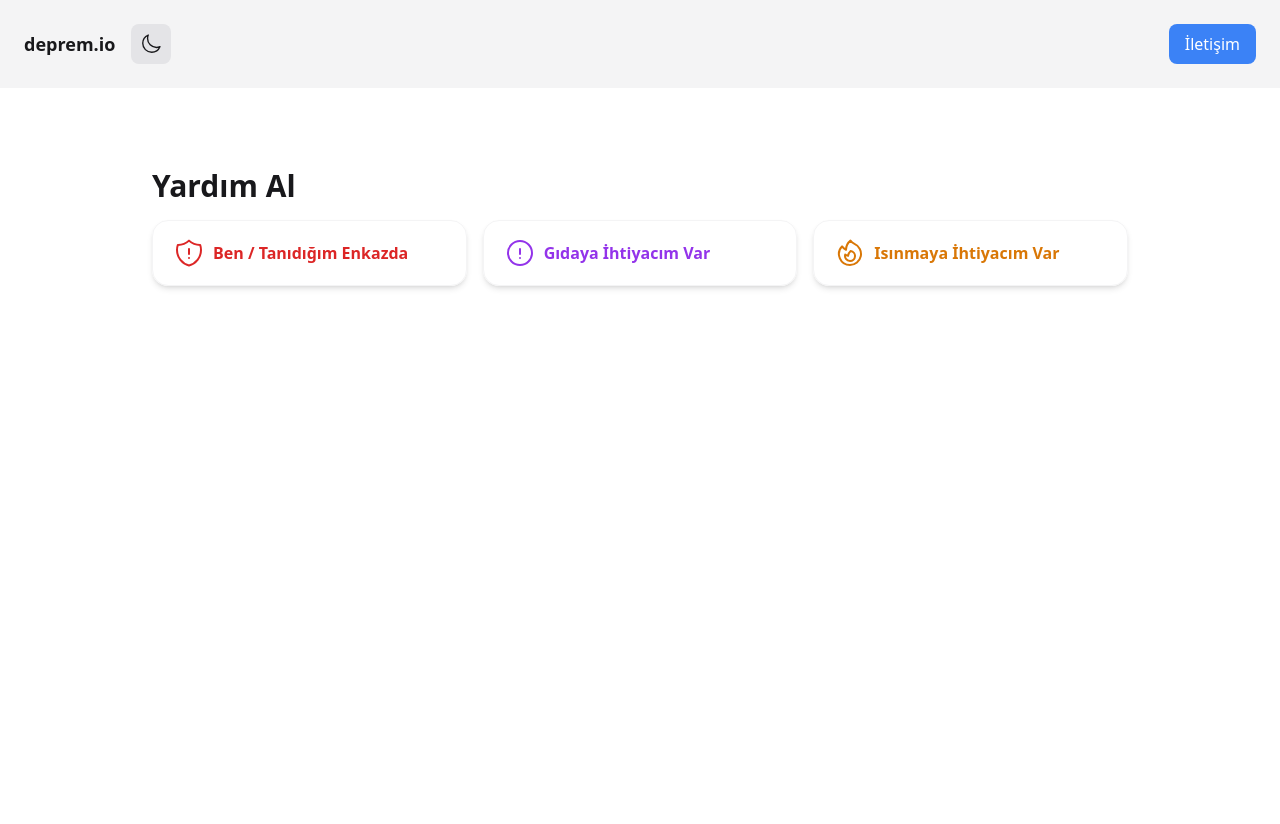
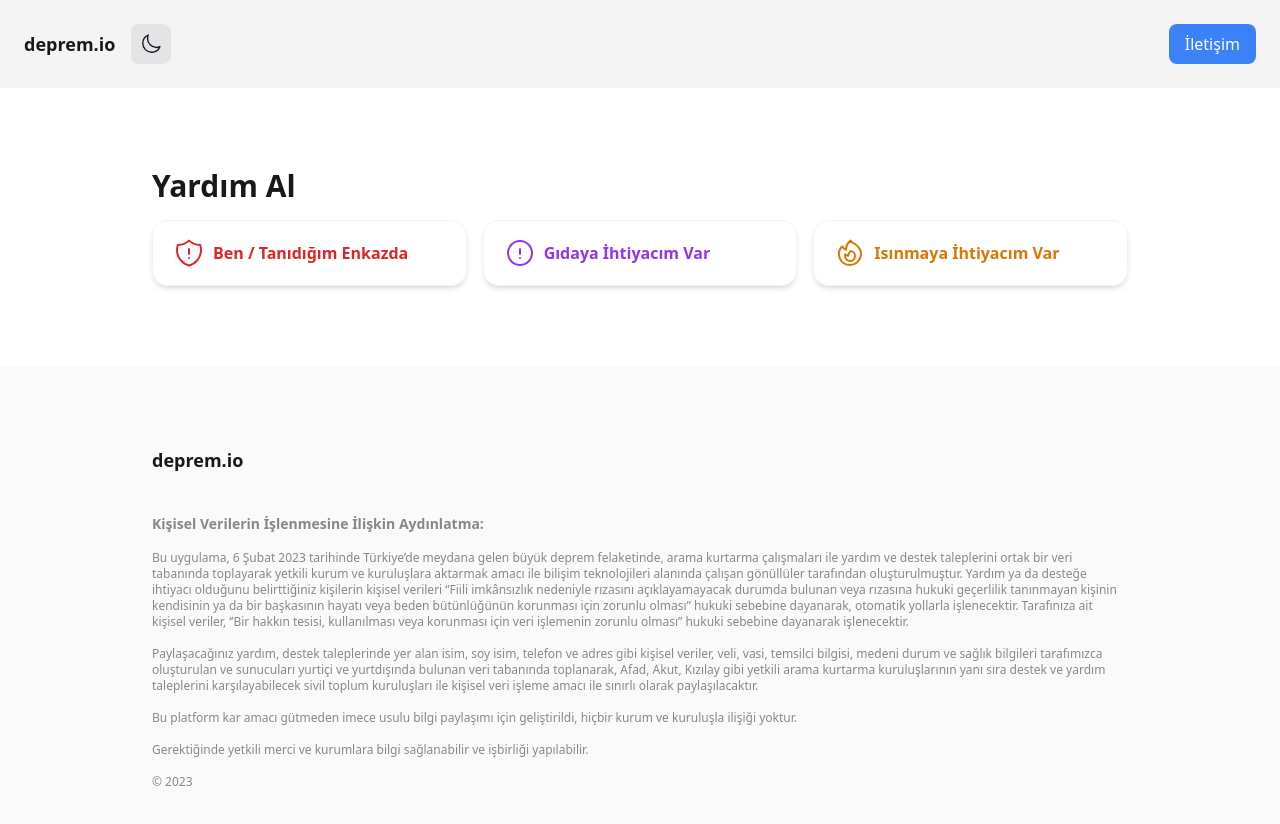
Before and after one commit to acikyazilimagi/deprem-io, a Next.js app: page / in a window 1280 px wide. Shown: the top 824 px of the page. Before the commit the page ends 800 px from the top, so only its background shows below. Built offline with nearby package versions, Linux system fonts and the light colour scheme.

Commit message:
add footer

```diff
--- /dev/null
+++ b/components/container.tsx
@@ -0,0 +1,9 @@
+import { ReactNode } from "react";
+
+type ContainerProps = {
+  children: ReactNode;
+};
+
+export default function Container({ children }: ContainerProps) {
+  return <div className="mx-auto max-w-screen-lg px-6">{children}</div>;
+}
--- /dev/null
+++ b/components/footer.tsx
@@ -0,0 +1,53 @@
+import Link from "next/link";
+import Container from "@/components/container";
+
+export default function Footer() {
+  return (
+    <footer className="mt-20 bg-zinc-50 py-20 dark:bg-zinc-800">
+      <Container>
+        <Link href="/" className="text-lg font-bold">
+          deprem.io
+        </Link>
+
+        <div className="mt-10 space-y-4 text-xs opacity-50">
+          <h6>Kişisel Verilerin İşlenmesine İlişkin Aydınlatma:</h6>
+
+          <p>
+            Bu uygulama, 6 Şubat 2023 tarihinde Türkiye’de meydana gelen büyük
+            deprem felaketinde, arama kurtarma çalışmaları ile yardım ve destek
+            taleplerini ortak bir veri tabanında toplayarak yetkili kurum ve
+            kuruluşlara aktarmak amacı ile bilişim teknolojileri alanında
+            çalışan gönüllüler tarafından oluşturulmuştur. Yardım ya da desteğe
+            ihtiyacı olduğunu belirttiğiniz kişilerin kişisel verileri ‘’Fiili
+            imkânsızlık nedeniyle rızasını açıklayamayacak durumda bulunan veya
+            rızasına hukuki geçerlilik tanınmayan kişinin kendisinin ya da bir
+            başkasının hayatı veya beden bütünlüğünün korunması için zorunlu
+            olması’’ hukuki sebebine dayanarak, otomatik yollarla işlenecektir.
+            Tarafınıza ait kişisel veriler, ‘’Bir hakkın tesisi, kullanılması
+            veya korunması için veri işlemenin zorunlu olması’’ hukuki sebebine
+            dayanarak işlenecektir.
+          </p>
+          <p>
+            Paylaşacağınız yardım, destek taleplerinde yer alan isim, soy isim,
+            telefon ve adres gibi kişisel veriler, veli, vasi, temsilci bilgisi,
+            medeni durum ve sağlık bilgileri tarafımızca oluşturulan ve
+            sunucuları yurtiçi ve yurtdışında bulunan veri tabanında toplanarak,
+            Afad, Akut, Kızılay gibi yetkili arama kurtarma kuruluşlarının yanı
+            sıra destek ve yardım taleplerini karşılayabilecek sivil toplum
+            kuruluşları ile kişisel veri işleme amacı ile sınırlı olarak
+            paylaşılacaktır.
+          </p>
+          <p>
+            Bu platform kar amacı gütmeden imece usulu bilgi paylaşımı için
+            geliştirildi, hiçbir kurum ve kuruluşla ilişiği yoktur.
+          </p>
+          <p>
+            Gerektiğinde yetkili merci ve kurumlara bilgi sağlanabilir ve
+            işbirliği yapılabilir.
+          </p>
+          <p>© 2023</p>
+        </div>
+      </Container>
+    </footer>
+  );
+}
--- a/pages/_app.tsx
+++ b/pages/_app.tsx
@@ -1,8 +1,11 @@
+import "@/styles/globals.css";
+
 import { ThemeProvider } from "next-themes";
 import type { AppProps } from "next/app";
 import Head from "next/head";
-
-import "@/styles/globals.css";
+import Header from "@/components/header";
+import Footer from "@/components/footer";
+import Container from "@/components/container";
 
 export default function App({ Component, pageProps }: AppProps) {
   return (
@@ -14,7 +17,13 @@ export default function App({ Component, pageProps }: AppProps) {
         <link rel="icon" href="/favicon.ico" />
       </Head>
 
-      <Component {...pageProps} />
+      <Header />
+      <main>
+        <Container>
+          <Component {...pageProps} />
+        </Container>
+      </main>
+      <Footer />
     </ThemeProvider>
   );
 }
--- a/pages/index.tsx
+++ b/pages/index.tsx
@@ -1,20 +1,12 @@
-import Header from "@/components/header";
 import YardimAlButton from "@/components/yardim-al-button";
 
 export default function Home() {
   return (
-    <>
-      <Header />
-
-      <main className="mx-auto max-w-screen-lg px-6">
     <section>
       <h2 className="mb-4">Yardım Al</h2>
 
       <div className="grid gap-4 sm:grid-cols-3">
-            <YardimAlButton
-              href="/yardim-istek-enkaz"
-              className="text-red-600"
-            >
+        <YardimAlButton href="/yardim-istek-enkaz" className="text-red-600">
           <svg
             xmlns="http://www.w3.org/2000/svg"
             fill="none"
@@ -33,10 +25,7 @@ export default function Home() {
           <span>Ben / Tanıdığım Enkazda</span>
         </YardimAlButton>
 
-            <YardimAlButton
-              href="/yardim-istek-gida"
-              className="text-purple-600"
-            >
+        <YardimAlButton href="/yardim-istek-gida" className="text-purple-600">
           <svg
             xmlns="http://www.w3.org/2000/svg"
             fill="none"
@@ -55,10 +44,7 @@ export default function Home() {
           <span>Gıdaya İhtiyacım Var</span>
         </YardimAlButton>
 
-            <YardimAlButton
-              href="/yardim-istek-isinma"
-              className="text-amber-600"
-            >
+        <YardimAlButton href="/yardim-istek-isinma" className="text-amber-600">
           <svg
             xmlns="http://www.w3.org/2000/svg"
             fill="none"
@@ -83,7 +69,5 @@ export default function Home() {
         </YardimAlButton>
       </div>
     </section>
-      </main>
-    </>
   );
 }
```
Lines whose indentation alone changed are shown as unchanged.
